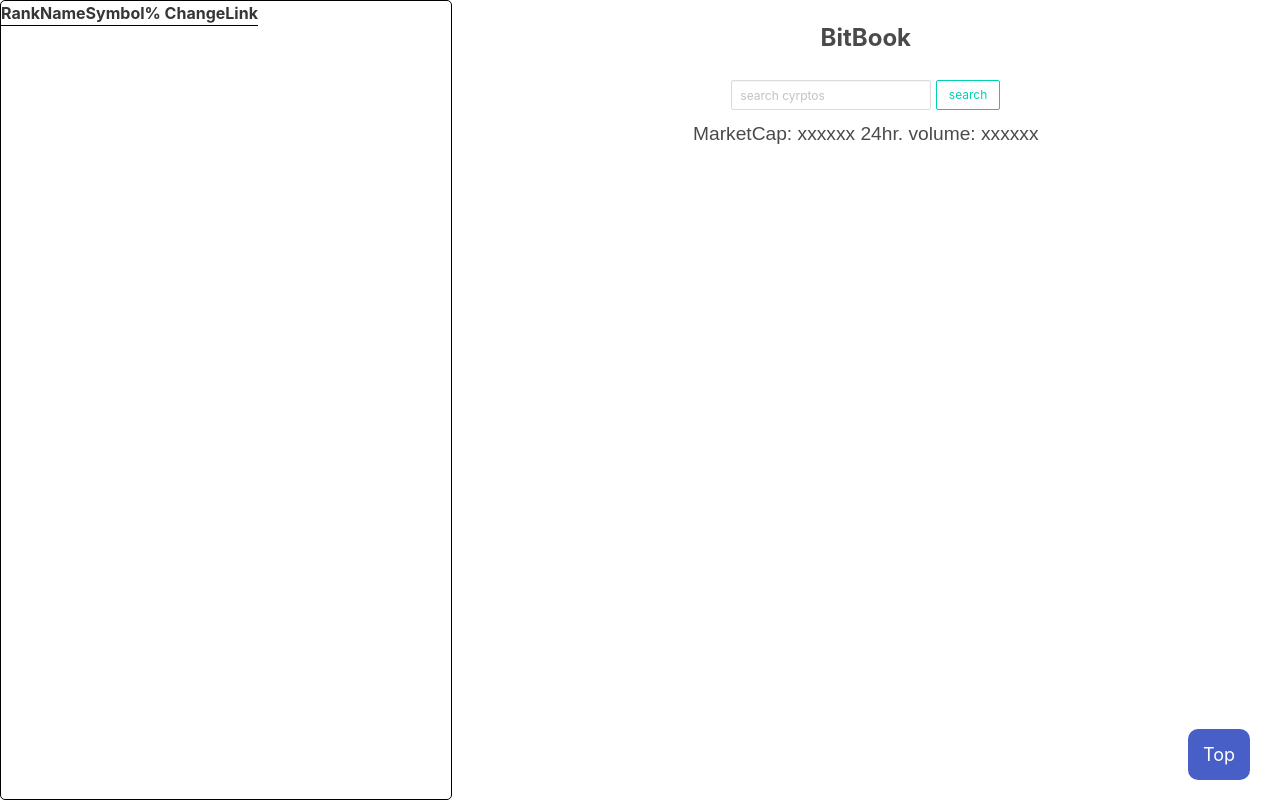
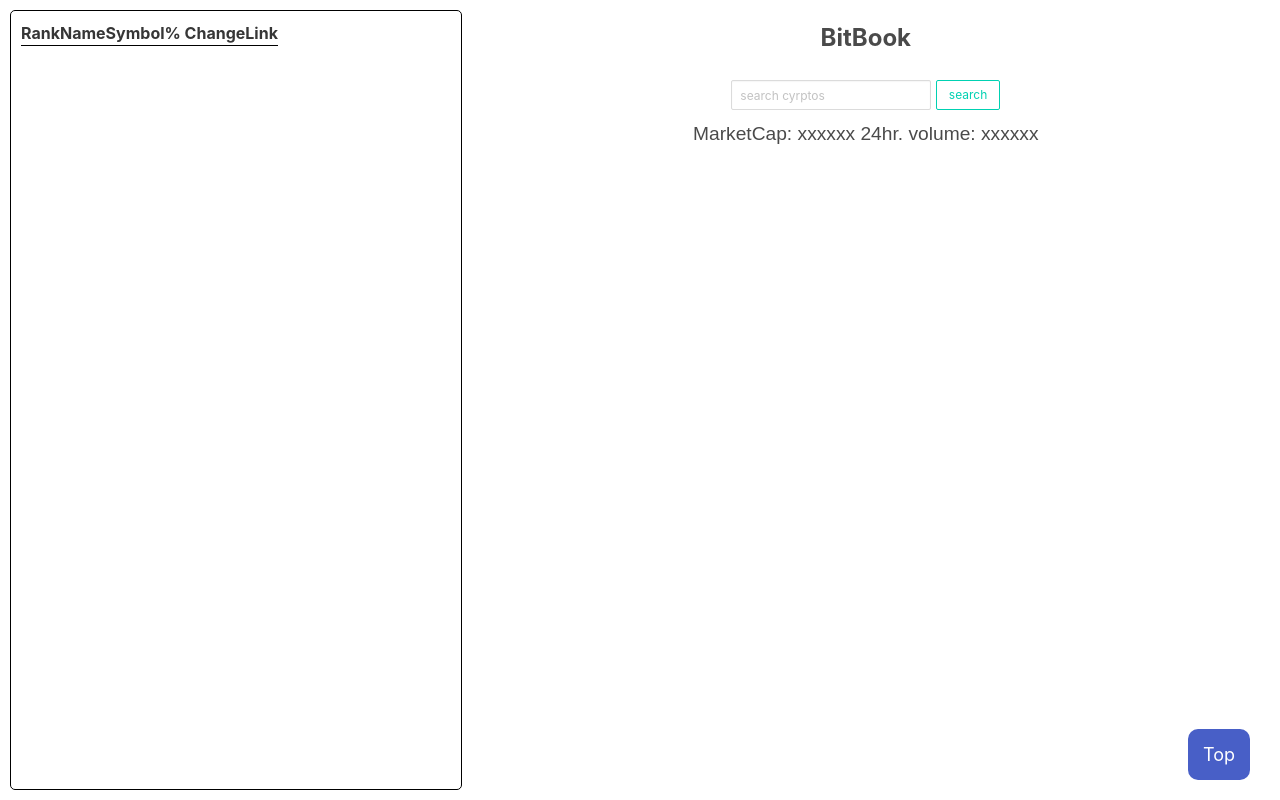
Before and after one commit to IsaacCodes2021/phase-1-project, a plain HTML site: page index.html in a window 1280 px wide. Drawn offline with nearby package versions, Linux system fonts and the light colour scheme; no server answers.

Commit message:
cleaned up sidebar

```diff
--- a/style.css
+++ b/style.css
@@ -86,7 +86,8 @@ h1 {
     top: 0;
     bottom: 0;
     overflow-y: auto;
-    margin-right: 10px;
+   margin: 10px;
+   padding: 10px;
 }
 tr {
     border-bottom: 1px solid black;
```
